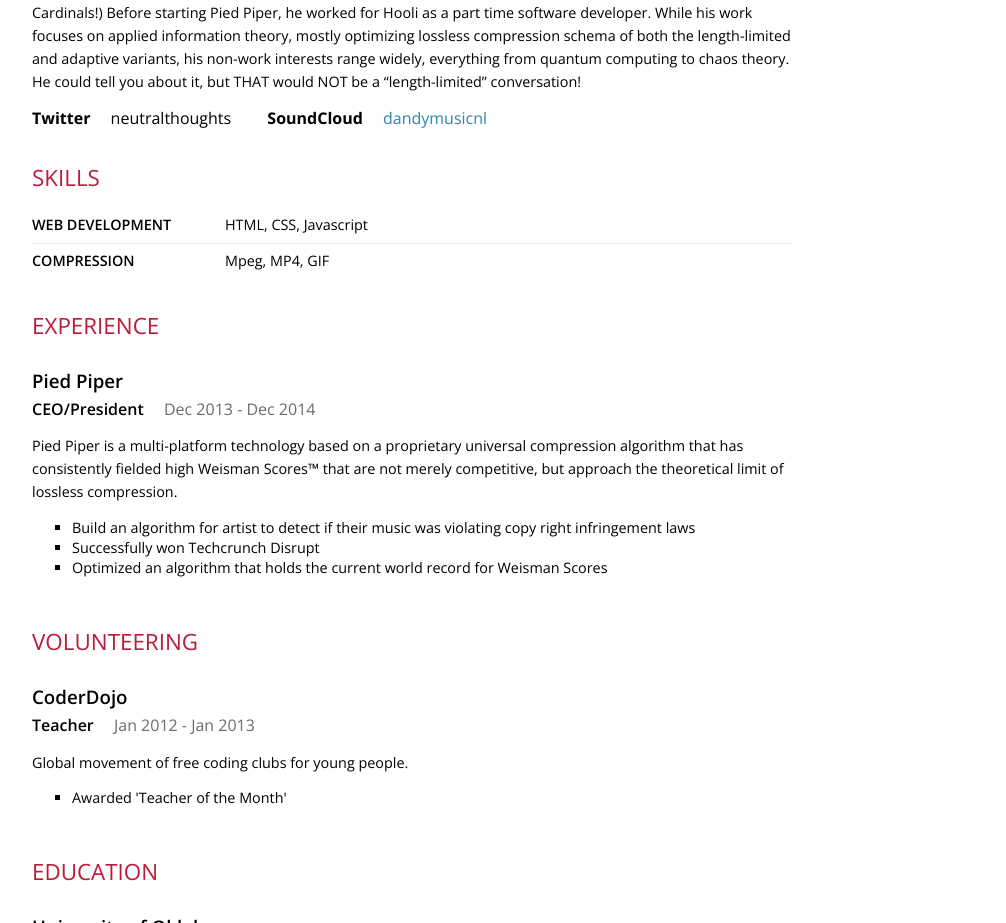
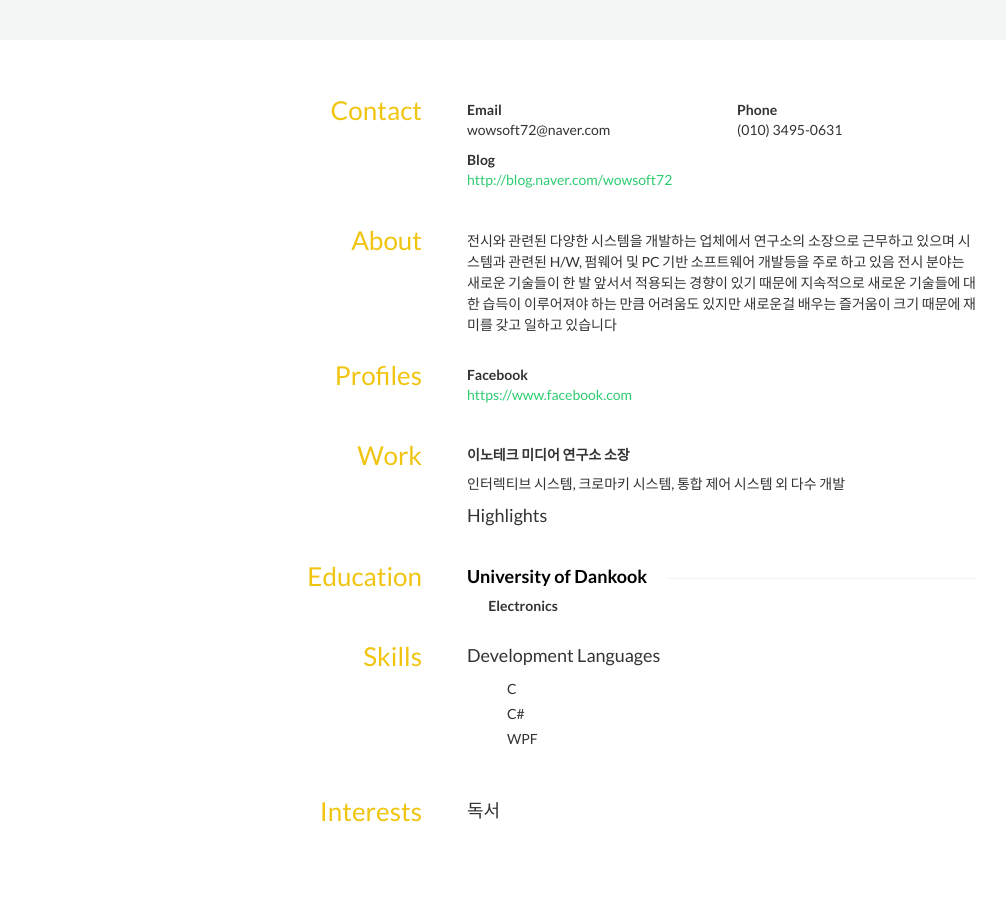
Before and after one commit to ejunhee7/ejunhee7.github.io, a plain HTML site: page index.html in a window 1280 px wide. Shown: the part 146-1069 px from the top of the page, without its empty margins (8-1014 px from the left). Drawn offline with nearby package versions, Linux system fonts and the light colour scheme; some icons are missing.

Commit message:
My Profile

```diff
--- a/index.html
+++ b/index.html
@@ -4,382 +4,364 @@
     <meta charset="utf-8">
     <meta name="viewport" content="width=device-width, user-scalable=no, minimal-ui">
     <title>Richard Hendriks</title>
-    <style>
+    <link rel="stylesheet" href="https://cdnjs.cloudflare.com/ajax/libs/twitter-bootstrap/3.2.0/css/bootstrap.min.css">
+    <link rel="stylesheet" href="https://cdnjs.cloudflare.com/ajax/libs/octicons/2.0.2/octicons.min.css">
+    <style type="text/css">
+        @import url(
+        https://fonts.googleapis.com/css?family=Lato:400,700
+        );
+
         body {
             background: #fff;
-            font: 16px 'Open Sans', Helvetica, Arial, sans-serif;
-            line-height: 1.4;
-            margin: 0 0;
-            margin-bottom: 100px;
+            font-family: Lato, sans-serif;
+            margin: 0 0 80px;
+        }
+
+        a {
+            color: #2ecc71;
+        }
+
+        a:focus,
+        a:hover {
+            color: #f1c40f;
+            text-decoration: none;
+        }
+
+        p {
+            line-height: 1.5;
+            margin: 0;
+        }
+
+        p + p {
+            margin-top: 10px;
+        }
+
+        h1,
+        h2,
+        h3,
+        h4 {
+            margin-top: 0
+        }
+
+        section {
+            margin-top: 30px;
+        }
+
+        li {
+            line-height: 1.8;
+            list-style: none;
+        }
+
+        li:before {
+            content: "\f052";
+            float: left;
+            font: 13px Octicons;
+            margin-top: 6px;
+            margin-left: -20px;
+            opacity: .1;
+            position: absolute;
+        }
+
+        blockquote {
+            border-left: 5px solid #e7e9ec;
+            font-size: 14px;
         }
 
         em {
-            color: #999;
+            color: #95a5a6;
+            font-weight: normal;
+            font-style: normal;
         }
 
-        p {
-            line-height: 1.6;
-            font-size: 90%;
+        h4 span:first-child {
+            color: #000;
+            font-weight: bold;
         }
 
-        a {
-            color: #2C85B1;
-            text-decoration: none;
-            font-weight: 400;
+        .container {
+            max-width: 750px;
+            padding: 0 30px;
         }
 
-        ul {
-            margin-bottom: 0;
+        .col-sm-6 {
+            margin-bottom: 10px;
         }
 
-        section {
-            margin: 1em 0 2em;
+        .col-sm-12 h4 {
+            margin-top: 12px;
         }
 
-        blockquote {
-            margin: 0;
-            margin-bottom: 1em;
+        .col-sm-12 + .col-sm-12 {
+            margin-top: 30px;
         }
 
-        #resume {
-            margin: 2em 2em 2em 2.5em;
-            max-width: 760px;
+        #header {
+            background: #f4f6f6;
+            padding: 50px 0;
+            margin-bottom: 30px;
         }
 
-        /* Resume heading */
-        .heading header {
-
+        #header h2 {
+            color: #95a5a6;
+            font-size: 24px;
         }
 
-        .heading header h1 {
-            font-size: 180%;
-            margin: 0.5em 0;
-            font-weight: 600;
+        #content h3 {
+            color: #f1c40f;
+            font-size: 26px;
+            margin-top: -4px;
         }
 
-        .heading header h2 {
-            font-size: 140%;
-            margin: 0;
-            font-weight: 400;
+        #content aside {
+            text-align: right;
+            padding-right: 30px;
         }
 
-        .heading header .contact .detail {
-            margin: 0 1em 0 0;
+        #profiles .network {
+            text-transform: capitalize;
         }
 
-        .profile {
-            display: inline-block;
-            margin: 0 1em 0 0;
+        #work .position,
+        #volunteer .position {
+            font-weight: bold;
+            margin-bottom: 8px;
         }
 
-        .profile strong,
-        .profile span {
-            display: inline-block;
-            margin: 0 1em 0 0;
+        #education .area {
+            font-weight: bold;
         }
 
-        /* section / line breaks */
-        section h2 {
-            font-size: 140%;
-            margin: 0 0 1em;
-            text-transform: uppercase;
-            color: #BC1B39;
-            font-weight: 400;
+        #education .area:before {
+            content: "\f0d7";
+            font: 16px Octicons;
+            margin-right: 6px;
         }
 
-        /* Experience items */
-        .item {
-            margin: 0 0 1em;
-            padding: 0 0 1em;
-            border-bottom: 1px solid #F2EBEC;
+        #education .studyType {
+            margin-left: 25px;
         }
 
-        .item:last-child {
-            border-bottom: none;
+        #awards .summary,
+        #publications .summary {
+            margin-top: 8px;
         }
 
-        .item header h3 {
-            margin: 0.2em 1em 0.2em 0;
-            display: inline-block;
-            font-weight: 600;
+        #publications .website a:before {
+            content: attr(href);
         }
 
-        .item header a {
-            display: inline-block;
+        @media (min-width: 480px) {
+            .strike-through {
+                border-top: 1px solid #f4f6f6;
+                height: 20px;
+                margin-top: 12px;
+                margin-bottom: -2px;
+                position: relative;
             }
 
-        .item .position {
-            font-weight: 600;
-            font-size: 100%;
-            margin: 0.2em 1em 0.2em 0;
+            .strike-through span,
+            .strike-through a {
+                background: #fff;
+                position: absolute;
             }
 
-        .item .startDate,
-        .item .endDate {
-            color: #6B6B6B;
+            .strike-through span:first-child {
+                padding-right: 20px;
+                margin-top: -12px;
             }
 
-        .item .highlights {
-            list-style: square;
-            font-size: 90%;
+            .strike-through span + span {
+                font-size: 14px;
+                margin-top: -10px;
+                padding-left: 20px;
+                right: 0;
+            }
         }
 
-        /* skills */
-        #skills .item {
-            margin: 0.5em 0;
-            padding: 0 0 0.5em;
-            font-size: 90%;
+        @media (max-width: 768px) {
+            .col-sm-6:last-child {
+                margin-bottom: 0px;
             }
 
-        #skills .item .name {
-            font-weight: 600;
-            display: inline-block;
-            text-transform: uppercase;
-            margin: 0 1em 0 0;
-            width: 23%;
-            vertical-align: top;
+            #content aside {
+                margin-bottom: 20px;
+                padding-right: 0;
+                text-align: left;
             }
 
-        #skills .item .keywords {
-            display: inline-block;
-            width: 70%;
-            vertical-align: top;
+            #publications .website a:before {
+                content: "View publication";
+            }
         }
 
-        /* education */
-        #education .item {
-            display: inline-block;
-            vertical-align: top;
-            width: 49.5%;
-            border-bottom: 0;
+        @media (max-width: 480px) {
+            h1 {
+                font-size: 26px;
             }
 
+            .date {
+                font-size: 14px;
+                margin-bottom: 5px;
+            }
+
+            .strike-through span:first-child {
+                margin-bottom: 7px;
+            }
+
+            .strike-through span {
+                display: block;
+            }
+
+            #header {
+                margin-bottom: 10px;
+                padding: 40px 0;
+            }
+
+            #actions {
+                display: none;
+            }
+        }
 
     </style>
-    <style media="print">
-        body {
-            font-size: 12px;
-        }
-    </style>
-    <link href="http://fonts.googleapis.com/css?family=Open+Sans:400,600,700,300" rel="stylesheet" type="text/css">
 </head>
 <body>
-<div id="resume">
-    <section class="heading">
-        <header>
-            <h1>Richard Hendriks</h1>
-            <div class="contact">
-                <span class="detail">
-                    <a href="mailto:richard.hendriks@mail.com">richard.hendriks@mail.com</a>
-                </span>
-                <span class="detail">
-                    (912) 555-4321
-                </span>
-                <span class="detail">
-                    <a href="http://richardhendricks.com">http://richardhendricks.com</a>
-                </span>
+<header id="header">
+    <div class="container">
+        <div class="row">
+            <div class="col-sm-9 col-sm-push-3">
+                <h1>
+                    Lee Jun Yeal
+                </h1>
+                <h2>
+                    Programmer
+                </h2>
+            </div>
+        </div>
     </div>
 </header>
-        <p></p>
-        <p>Richard hails from Tulsa. He has earned degrees from the University of Oklahoma and Stanford. (Go Sooners and
-            Cardinals!) Before starting Pied Piper, he worked for Hooli as a part time software developer. While his
-            work focuses on applied information theory, mostly optimizing lossless compression schema of both the
-            length-limited and adaptive variants, his non-work interests range widely, everything from quantum computing
-            to chaos theory. He could tell you about it, but THAT would NOT be a “length-limited” conversation!</p>
-        <p></p>
-        <div class="profile">
-            <strong class="network">
-                Twitter
-            </strong>
-            <span class="username">
-                neutralthoughts
-            </span>
+<div id="content" class="container">
+    <section id="contact" class="row">
+        <aside class="col-sm-3">
+            <h3>Contact</h3>
+        </aside>
+        <div class="col-sm-9">
+            <div class="row">
+                <div class="col-sm-6">
+                    <strong>Email</strong>
+                    <div class="email">wowsoft72@naver.com</div>
                 </div>
-        <div class="profile">
-            <strong class="network">
-                SoundCloud
-            </strong>
-            <span class="username">
-                <a href="https://soundcloud.com/dandymusicnl">dandymusicnl</a>
-            </span>
+                <div class="col-sm-6">
+                    <strong>Phone</strong>
+                    <div class="phone">(010) 3495-0631</div>
                 </div>
-    </section>
-    <section id="skills">
-        <h2>Skills</h2>
-        <div class="item">
-            <div class="name">
-                Web Development
-            </div>
-            <div class="keywords">
-                HTML,
-                CSS,
-                Javascript
+                <div class="col-sm-6">
+                    <strong>Blog</strong>
+                    <div class="website">
+                        <a href="http://blog.naver.com/wowsoft72">http://blog.naver.com/wowsoft72</a>
                     </div>
                 </div>
-        <div class="item">
-            <div class="name">
-                Compression
-            </div>
-            <div class="keywords">
-                Mpeg,
-                MP4,
-                GIF
             </div>
         </div>
     </section>
-    <section class="experience">
-        <h2>Experience</h2>
-        <section class="item">
-            <header>
-                <h3 class="name">Pied Piper</h3>
-            </header>
-            <span class="position">
-                CEO/President
-            </span>
-            <span class="startDate">
-                Dec 2013
-            </span>
-            <span class="endDate">
-                - Dec 2014
-            </span>
-            <div class="summary">
-                <p></p>
-                <p>Pied Piper is a multi-platform technology based on a proprietary universal compression algorithm that
-                    has consistently fielded high Weisman Scores™ that are not merely competitive, but approach the
-                    theoretical limit of lossless compression.</p>
-                <p></p>
-            </div>
-            <ul class="highlights">
-                <li>Build an algorithm for artist to detect if their music was violating copy right infringement laws
-                </li>
-                <li>Successfully won Techcrunch Disrupt</li>
-                <li>Optimized an algorithm that holds the current world record for Weisman Scores</li>
-            </ul>
-        </section>
-    </section>
-    <section class="experience">
-        <h2>Volunteering</h2>
-        <div class="item">
-            <header>
-                <h3 class="name">CoderDojo</h3>
-            </header>
-            <span class="position">
-                Teacher
-            </span>
-            <span class="startDate">
-                Jan 2012
-            </span>
-            <span class="endDate">
-                - Jan 2013
-            </span>
-            <div class="summary">
-                <p>Global movement of free coding clubs for young people.</p>
-            </div>
-            <ul class="highlights">
-                <li>Awarded 'Teacher of the Month'</li>
-            </ul>
+    <section id="about" class="row">
+        <aside class="col-sm-3">
+            <h3>About</h3>
+        </aside>
+        <div class="col-sm-9">
+            <p>전시와 관련된 다양한 시스템을 개발하는 업체에서 연구소의 소장으로 근무하고 있으며
+               시스템과 관련된 H/W, 펌웨어 및 PC 기반 소프트웨어 개발등을 주로 하고 있음
+               전시 분야는 새로운 기술들이 한 발 앞서서 적용되는 경향이 있기 때문에 지속적으로
+               새로운 기술들에 대한 습득이 이루어져야 하는 만큼 어려움도 있지만 새로운걸 배우는
+               즐거움이 크기 때문에 재미를 갖고 일하고 있습니다</p>
         </div>
     </section>
-    <section id="education">
-        <h2>Education</h2>
-        <div class="item">
-            <header>
-                <h3 class="name">University of Oklahoma</h3>
-            </header>
-            <div class="dates">
-                <span class="startDate">
-                    Jun 2011
-                </span>
-                <span class="endDate">
-                    - Jan 2014
-                </span>
+    <section id="profiles" class="row">
+        <aside class="col-sm-3">
+            <h3>Profiles</h3>
+        </aside>
+        <div class="col-sm-9">
+            <div class="row">
+                <div class="col-sm-6">
+                    <strong class="network">
+                        facebook
+                    </strong>
+                    <div class="username">
+                        <div class="url">
+                            <a href="https://www.facebook.com/junyeal.lee.9">https://www.facebook.com</a>
                         </div>
-            <div class="qualification">
-                <span class="studyType">
-                    Bachelor
-                </span>
-                <span class="area">
-                    - Information Technology
-                </span>
-                <span class="gpa">
-                    GPA: 4.0
-                </span>
+                    </div>
+                </div>
             </div>
         </div>
     </section>
-    <section id="awards">
-        <h2>Awards</h2>
-        <div class="item">
-            <div class="title">
-                Digital Compression Pioneer Award
-            </div>
-            <div class="date">
-                undefined NaN
-            </div>
-            <div class="awarder">
-                Techcrunch
+    <section id="work" class="row">
+        <aside class="col-sm-3">
+            <h3>Work</h3>
+        </aside>
+        <div class="col-sm-9">
+            <div class="row">
+                <div class="col-sm-12">
+                    <div class="position">
+                        이노테크 미디어 연구소 소장
                     </div>
                     <div class="summary">
-                <p>There is no spoon.</p>
+                        <p>인터렉티브 시스템, 크로마키 시스템, 통합 제어 시스템 외 다수 개발 </p>
+                    </div>
+                    <h4>Highlights</h4>
+                </div>
             </div>
         </div>
     </section>
-    <section id="publications">
-        <h2>Publications</h2>
-        <div class="item">
-            <div class="name">
-                Video compression for 3d media
+    <section id="education" class="row">
+        <aside class="col-sm-3">
+            <h3>Education</h3>
+        </aside>
+        <div class="col-sm-9">
+            <div class="row">
+                <div class="col-sm-12">
+                    <h4 class="strike-through">
+                        <span>University of Dankook</span>
+                    </h4>
+                    <div class="area">
+                        Electronics
                     </div>
-            <div class="publisher">
-                Hooli
                 </div>
-            <div class="releaseDate">
-                2014-10-01
-            </div>
-            <div class="website">
-                <a href="http://en.wikipedia.org/wiki/Silicon_Valley_(TV_series)">Link</a>
-            </div>
-            <div class="summary">
-                <p>Innovative middle-out compression algorithm that changes the way we store data.</p>
             </div>
         </div>
     </section>
-    <section id="languages">
-        <h2>Languages</h2>
-        <div class="item">
-            <div class="language">
-                English
+    <section id="skills" class="row">
+        <aside class="col-sm-3">
+            <h3>Skills</h3>
+        </aside>
+        <div class="col-sm-9">
+            <div class="row">
+                <div class="col-sm-6">
+                    <div class="name">
+                        <h4>Development Languages</h4>
                     </div>
-            <div class="fluency">
-                <em>Native speaker</em>
+                    <ul class="keywords">
+                        <li>C</li>
+                        <li>C#</li>
+                        <li>WPF</li>
+                    </ul>
+                </div>
             </div>
         </div>
     </section>
-    <section id="interests">
-        <h2>Interests</h2>
-        <div class="item">
+    <section id="interests" class="row">
+        <aside class="col-sm-3">
+            <h3>Interests</h3>
+        </aside>
+        <div class="col-sm-9">
+            <div class="row">
+                <div class="col-sm-6">
                     <div class="name">
-                Wildlife
+                        <h4>독서</h4>
                     </div>
-            <ul class="keywords">
-                <li>Ferrets</li>
-                <li>Unicorns</li>
-            </ul>
                 </div>
-    </section>
-    <section id="references">
-        <h2>References</h2>
-        <div class="item">
-            <blockquote class="reference">
-                It is my pleasure to recommend Richard, his performance working as a consultant for Main St. Company
-                proved that he will be a valuable addition to any company.
-            </blockquote>
-            <div class="name">
-                — Erlich Bachman
             </div>
         </div>
     </section>
 </div>
-
 </body>
 </html>
```
Lines whose indentation alone changed are shown as unchanged.
